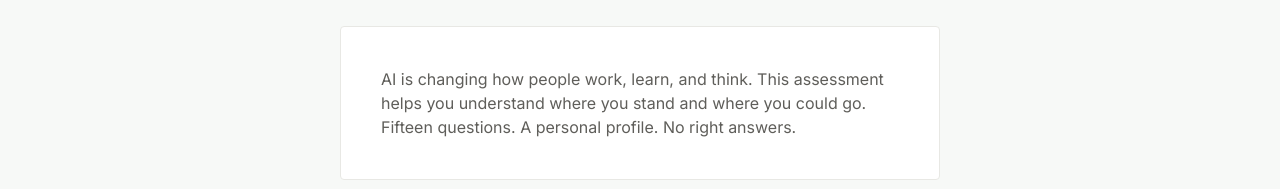
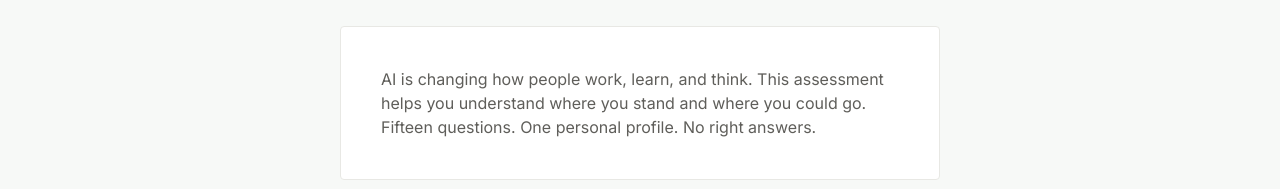
Before and after one commit to RobinMadelief/AQ, a React (Vite) app: page / in a window 1280 px wide. Shown: the part 288-477 px from the top of the page. Built offline with nearby package versions, Linux system fonts and the light colour scheme.

Commit message:
one profile

```diff
--- a/src/pages/LandingPage.jsx
+++ b/src/pages/LandingPage.jsx
@@ -73,7 +73,7 @@ export default function LandingPage({ onStart }) {
         {/* Framing card */}
         <div className="max-w-[600px] w-full mx-auto mb-12 p-8 sm:p-10 text-left bg-white" style={{ border: '1px solid #e8e8e4', borderRadius: 4 }}>
           <p className="leading-relaxed text-sm sm:text-base" style={{ color: '#5f5e5a' }}>
-            AI is changing how people work, learn, and think. This assessment helps you understand where you stand and where you could go. Fifteen questions. A personal profile. No right answers.
+            AI is changing how people work, learn, and think. This assessment helps you understand where you stand and where you could go. Fifteen questions. One personal profile. No right answers.
           </p>
         </div>
 
```
